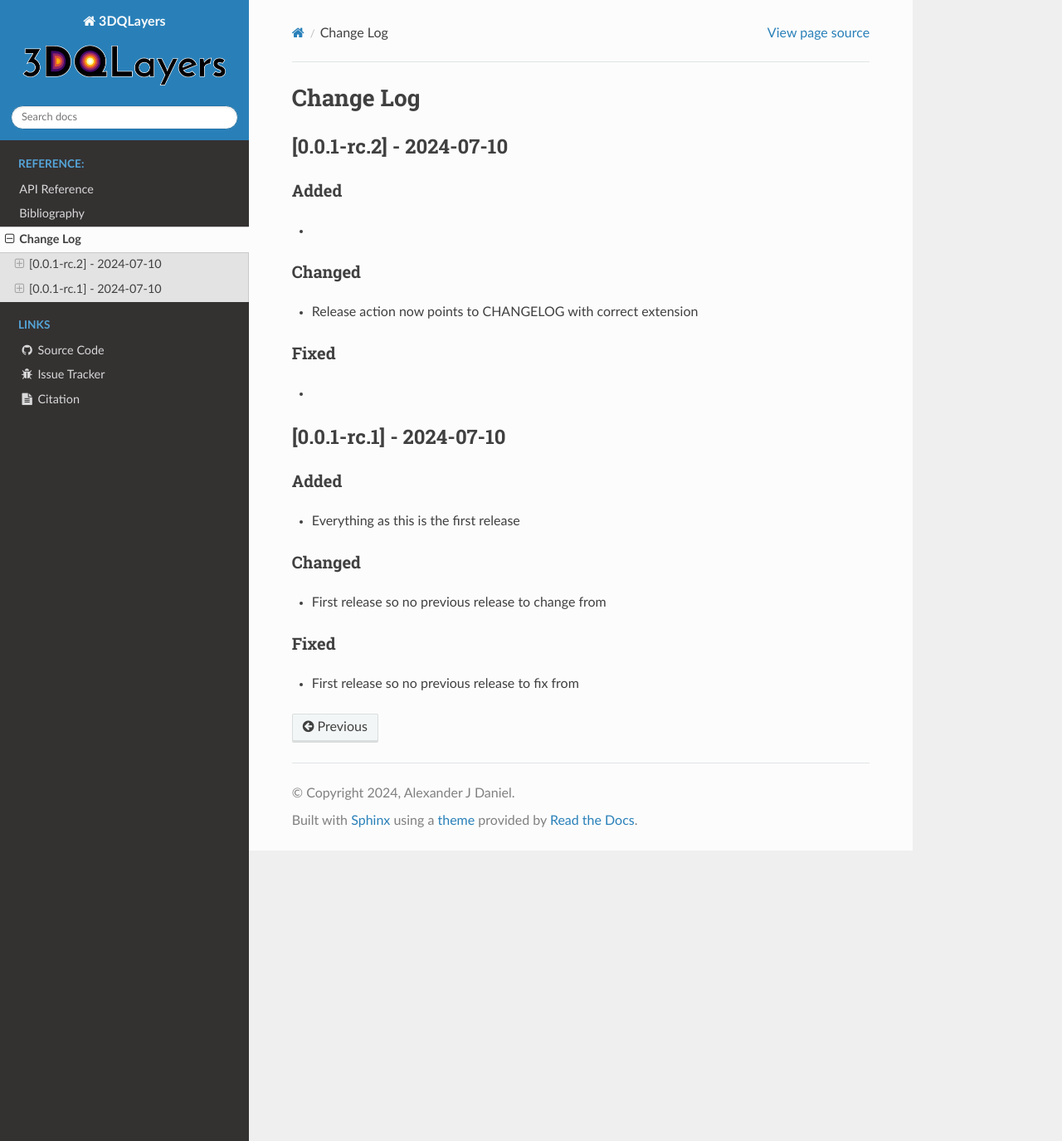
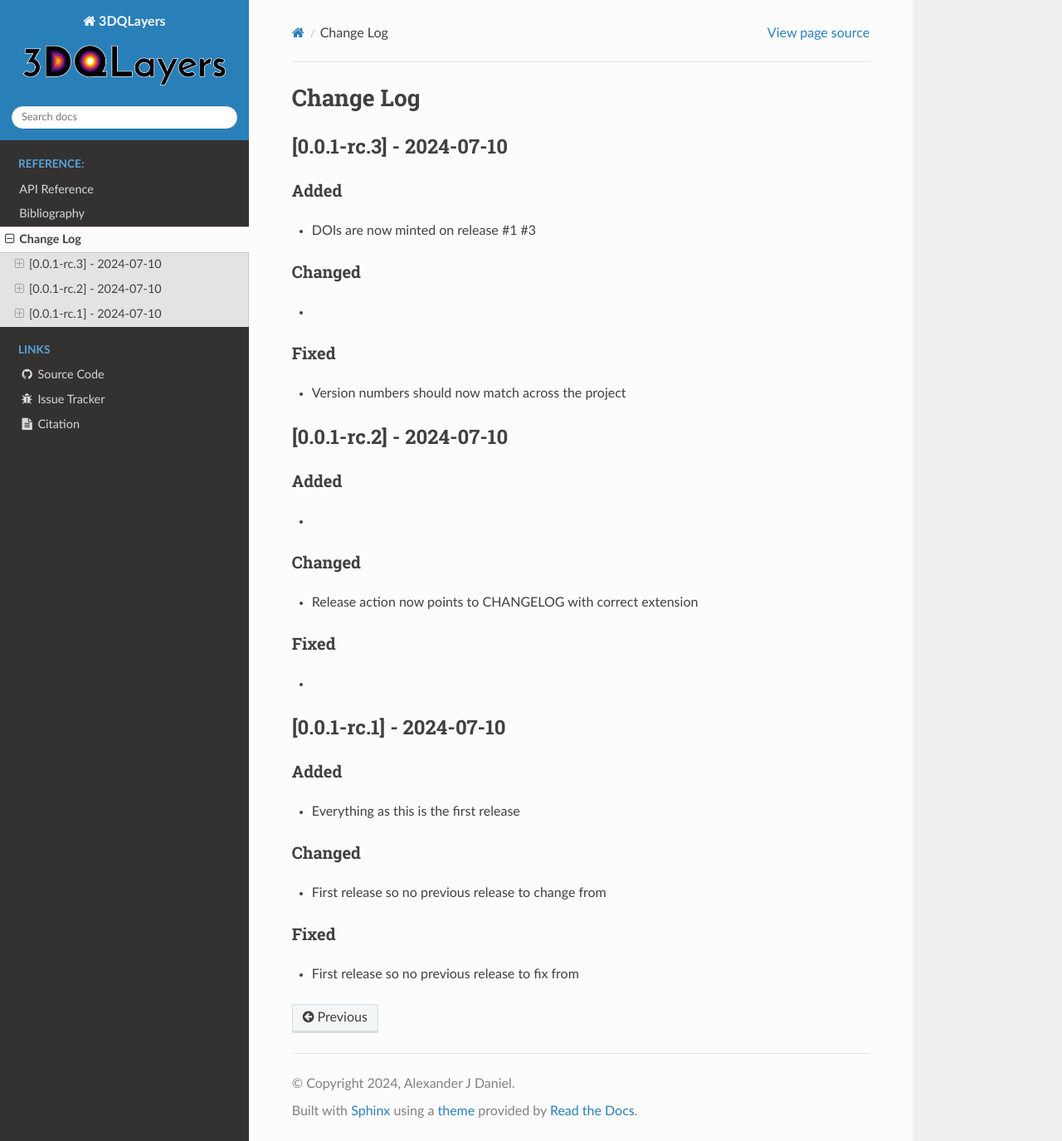
Before and after one commit to alexdaniel654/qlayers, a Sphinx documentation site: the page built from docs/changelog_link.md, in a window 1280 px wide and 1375 px high. Shown: the whole window at 83% size. Built offline with Sphinx 7.4.7 and the Read the Docs theme 2.0.0, drawn with Linux system fonts in a browser that asks for light colours; pages that are not in the unit, such as notebooks, are missing from menus.

Commit message:
Added badges and made versions consistent

```diff
--- a/CHANGELOG.md
+++ b/CHANGELOG.md
@@ -1,3 +1,17 @@
+## [0.0.1-rc.3] - 2024-07-10
+
+### Added
+
+* DOIs are now minted on release #1 #3
+
+### Changed
+
+*
+
+### Fixed
+
+* Version numbers should now match across the project
+
 ## [0.0.1-rc.2] - 2024-07-10
 
 ### Added
--- a/docs/conf.py
+++ b/docs/conf.py
@@ -19,7 +19,7 @@
 project = '3DQLayers'
 copyright = f'{datetime.now().year}, Alexander J Daniel'
 author = 'Alexander J Daniel'
-release = 'v0.0.1'
+release = 'v0.0.1-rc.3'
 
 # -- General configuration ---------------------------------------------------
 # https://www.sphinx-doc.org/en/master/usage/configuration.html#general-configuration
@@ -56,7 +56,7 @@
         ),
         (
             '<i class="fa fa-file-text fa-fw"></i> Citation',
-            "https://doi.org/10.5281/zenodo.593610",
+            "https://doi.org/10.5281/zenodo.12707172",
         ),
     ],
 }
--- a/setup.py
+++ b/setup.py
@@ -10,7 +10,7 @@
 
 setup(
     name="qlayers",
-    version="0.0.1",
+    version="0.0.1-rc.3",
     description="Quantitative layer analysis for renal MRI",
     long_description=long_description,
     long_description_content_type="text/markdown",
```
Also changed, not shown: README.md (+2 -0 lines), 1 other file.
